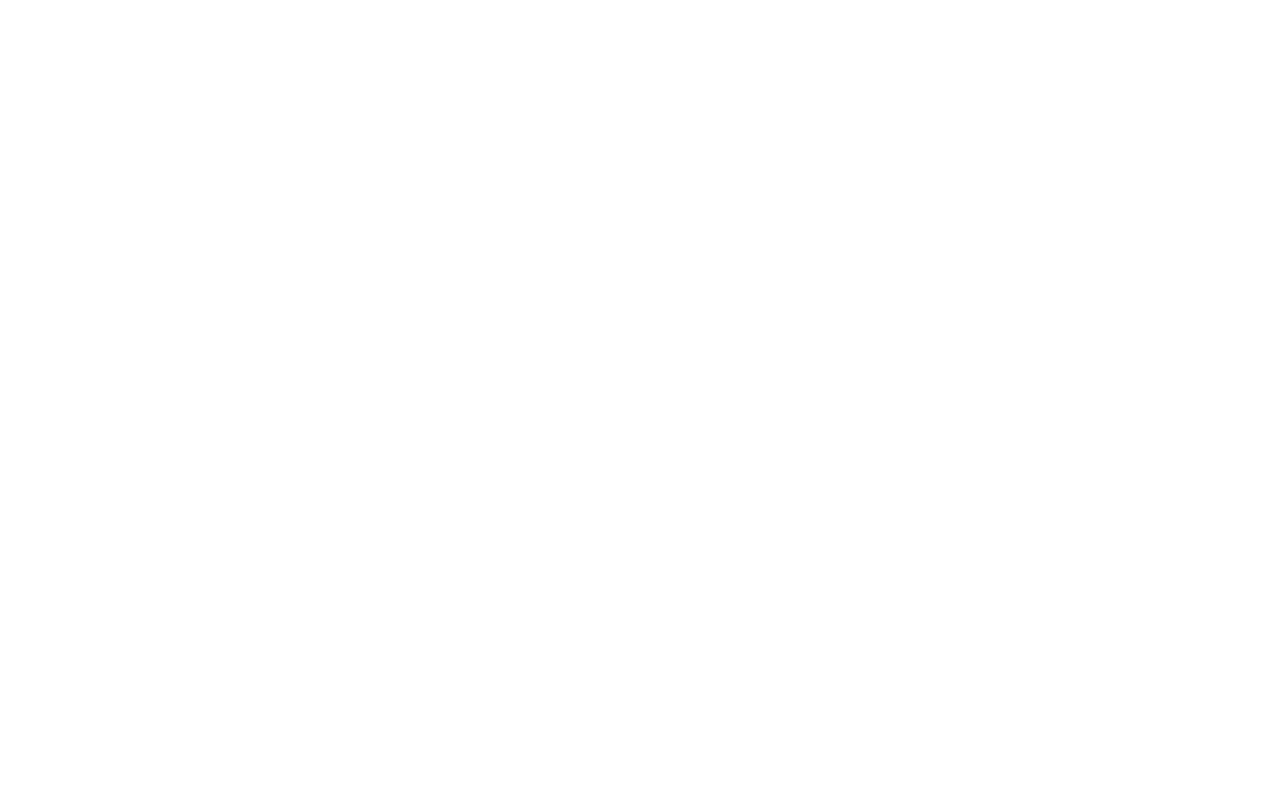
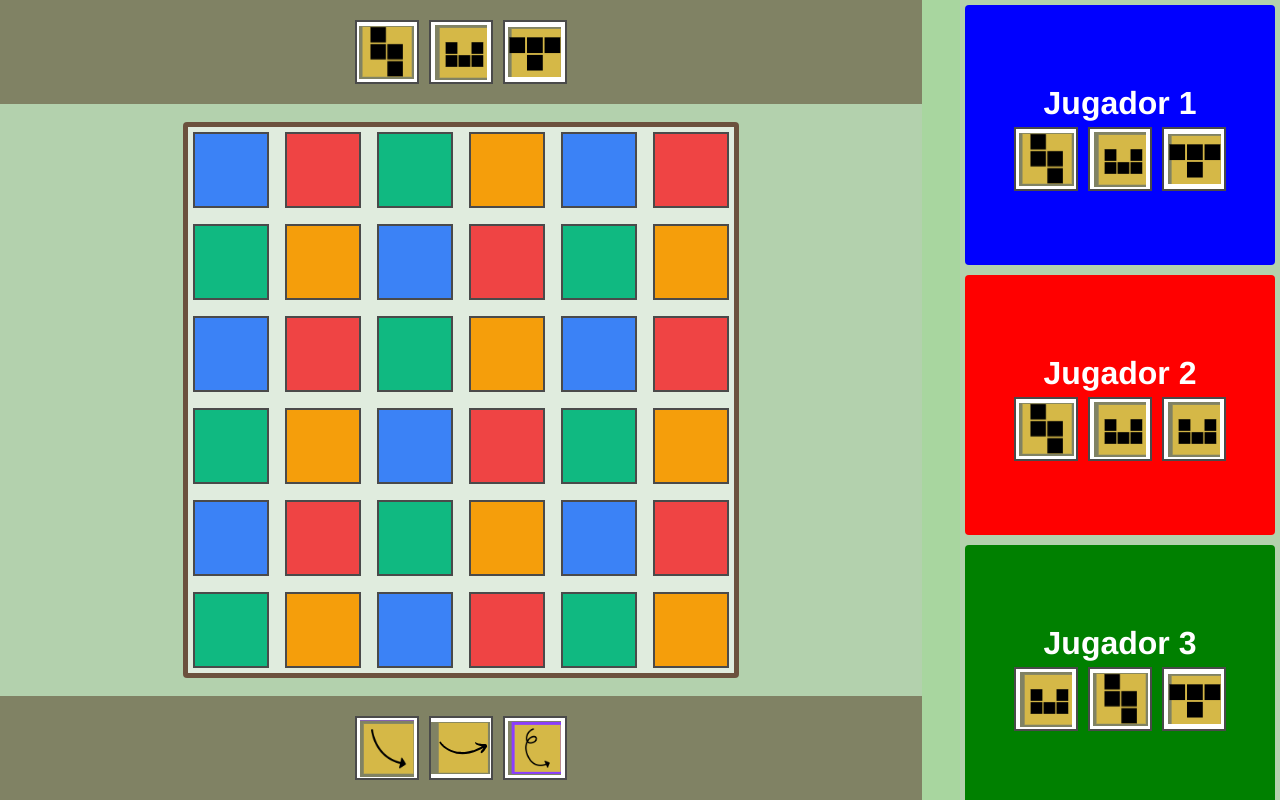
Before and after one commit to IngSoft1-TheCambiador/switcher-frontend, a React (Vite) app: page /GameLayout in a window 1280 px wide. Built offline with nearby package versions, Linux system fonts and the light colour scheme.

Commit message:
refactored code to use context

```diff
--- a/src/App.jsx
+++ b/src/App.jsx
@@ -1,37 +1,17 @@
-import React, { useState, useContext } from 'react';
-import './App.css';
-import './index.css';
-import Inicio from './components/Inicio';
-import ListaPartidas from './components/ListaPartidas';
-import GamesList from './components/GamesList';
-import { Route } from "wouter";
-import AppProvider, { AppContext } from './contexts/Context';
+import React from "react";
+import "./App.css";
+import GameLayout from "./components/GameLayout";
+import AppProvider from "./contexts/Context";
 
-const App = () =>
-(
-  <div className="container">
-    <div className="row mt-5">
-      <div className="col-12">
-        <AppProvider>
-          <AppContext.Consumer>
-            {
-              ({ gameId, setGameId, playerName, setPlayerName, gamesList, setGamesList }) =>
-              (
-               <div className="app-container">
-                 <Route path="/">
-                   <Inicio setName={setPlayerName}/>
-                 </Route>
-                 <Route path="/ListaPartidas">
-                   { GamesList(gamesList) }
-                 </Route>
-               </div>
-               )
-            }
-          </AppContext.Consumer>
-        </AppProvider>
+function App() {
+  return (
+    <AppProvider>
+      <div className="app-container">
+        <GameLayout />
       </div>
-    </div>
-  </div>
-)
+    </AppProvider>
+
+  );
+}
 
 export default App;
--- a/src/components/GameLayout.jsx
+++ b/src/components/GameLayout.jsx
@@ -1,12 +1,15 @@
-import React from "react";
+import React, { useContext } from "react";
 import Tablero from "./Tablero";
 import CartaFigura from "./CartaFigura";
 import CartaMovimiento from "./CartaMovimiento";
 import Jugador from "./Jugador";
 import "./GameLayout.css";
+import { AppContext } from "../contexts/Context.jsx";
 
-function GameLayout({ datos, jugadores, jugadorActual }) {
-  const { nombre, figuras, movimientos } = jugadorActual; //Medio raro esto, tendria que ver como manejarlo mejor pero no se me ocurre
+function GameLayout() {
+
+  const { jugadorActual } = useContext(AppContext);
+  const { figuras, movimientos } = jugadorActual; //Medio raro esto, tendria que ver como manejarlo mejor pero no se me ocurre
   return (
     <div className="layout">
       <div className="board-side">
@@ -14,14 +17,14 @@
           <CartaFigura figuras={figuras} />
         </div>
         <div style={{ justifySelf: "center", alignSelf: "center" }}>
-          <Tablero datos={datos} />
+          <Tablero />
         </div>
         <div className="bar">
           <CartaMovimiento movimientos={movimientos} />
         </div>
       </div>
       <div className="players">
-        <Jugador jugadores={jugadores} />
+        <Jugador />
       </div>
 
       {/*
--- a/src/components/Jugador.jsx
+++ b/src/components/Jugador.jsx
@@ -1,8 +1,10 @@
-import React from "react";
+import React, { useContext } from "react";
 import CartaFigura from "./CartaFigura";
 import "./Jugador.css";
+import { AppContext } from "../contexts/Context";
 
-function Jugador({ jugadores }) {
+function Jugador() {
+  const { jugadores } = useContext(AppContext);
   return (
     <div className="jugadores">
       {jugadores.map((jugador, index) => (
--- a/src/components/Tablero.jsx
+++ b/src/components/Tablero.jsx
@@ -1,11 +1,13 @@
-import React from "react";
+import React, {useContext} from "react";
 import Ficha from "./Ficha";
 import "./Tablero.css";
+import { AppContext } from "../contexts/Context";
 
-function Tablero({ datos }) {
+function Tablero() {
+  const {fichas} = useContext(AppContext);
   return (
     <div className="tablero">
-      {datos.map(({ id, x, y, color }) => (
+      {fichas.map(({ id, x, y, color }) => (
         <Ficha key={id} id={id} x={x} y={y} color={color} />
       ))}
     </div>
--- a/src/contexts/Context.jsx
+++ b/src/contexts/Context.jsx
@@ -2,10 +2,56 @@
 
 export const AppContext = React.createContext({});
 
-const AppProvider = ({children}) => {
-    const [ gameId, setGameId ] = useState(0);
-    const [ playerName, setPlayerName ] = useState("");
-    const [ gamesList, setGamesList ] = useState([{"gameName" : "lala", "minPlayers" : 2, "maxPlayers" : 4}]);
+const AppProvider = ({ children }) => {
+  const [gameId, setGameId] = useState(0);
+  const [playerName, setPlayerName] = useState("");
+  const [gamesList, setGamesList] = useState([{ "gameName": "lala", "minPlayers": 2, "maxPlayers": 4 }]);
+  const [fichas, setFichas] = useState(Array.from({ length: 36 }, (v, i) => ({
+    id: i,
+    color: ["blue", "red", "green", "yellow"][i % 4], // Alterno colores
+  })));
+  const [jugadores, setJugadores] = useState([
+    {
+      nombre: "Jugador 1",
+      color: "blue",
+      figuras: [
+        { imagen: "/images/fig1.png" },
+        { imagen: "/images/fig2.png" },
+        { imagen: "/images/fig3.png" }
+      ]
+    },
+    {
+      nombre: "Jugador 2",
+      color: "red",
+      figuras: [
+        { imagen: "/images/fig1.png" },
+        { imagen: "/images/fig2.png" },
+        { imagen: "/images/fig2.png" }
+      ]
+    },
+    {
+      nombre: "Jugador 3",
+      color: "green",
+      figuras: [
+        { imagen: "/images/fig2.png" },
+        { imagen: "/images/fig1.png" },
+        { imagen: "/images/fig3.png" }
+      ]
+    },
+  ]);
+  const [jugadorActual, setJugadorActual] = useState({
+    nombre: "Jasds",
+    figuras: [
+      { imagen: "/images/fig1.png" },
+      { imagen: "/images/fig2.png" },
+      { imagen: "/images/fig3.png" }
+    ],
+    movimientos: [
+      { imagen: "/images/mov1.png" },
+      { imagen: "/images/mov2.png" },
+      { imagen: "/images/mov3.png" }
+    ]
+  });
 
   return (
     <AppContext.Provider
@@ -15,7 +61,13 @@
         playerName,
         setPlayerName,
         gamesList,
-            setGamesList
+        setGamesList,
+        fichas,
+        setFichas,
+        jugadores,
+        setJugadores,
+        jugadorActual,
+        setJugadorActual
       }}
     >
       {children}
```
Lines whose indentation alone changed are shown as unchanged.
